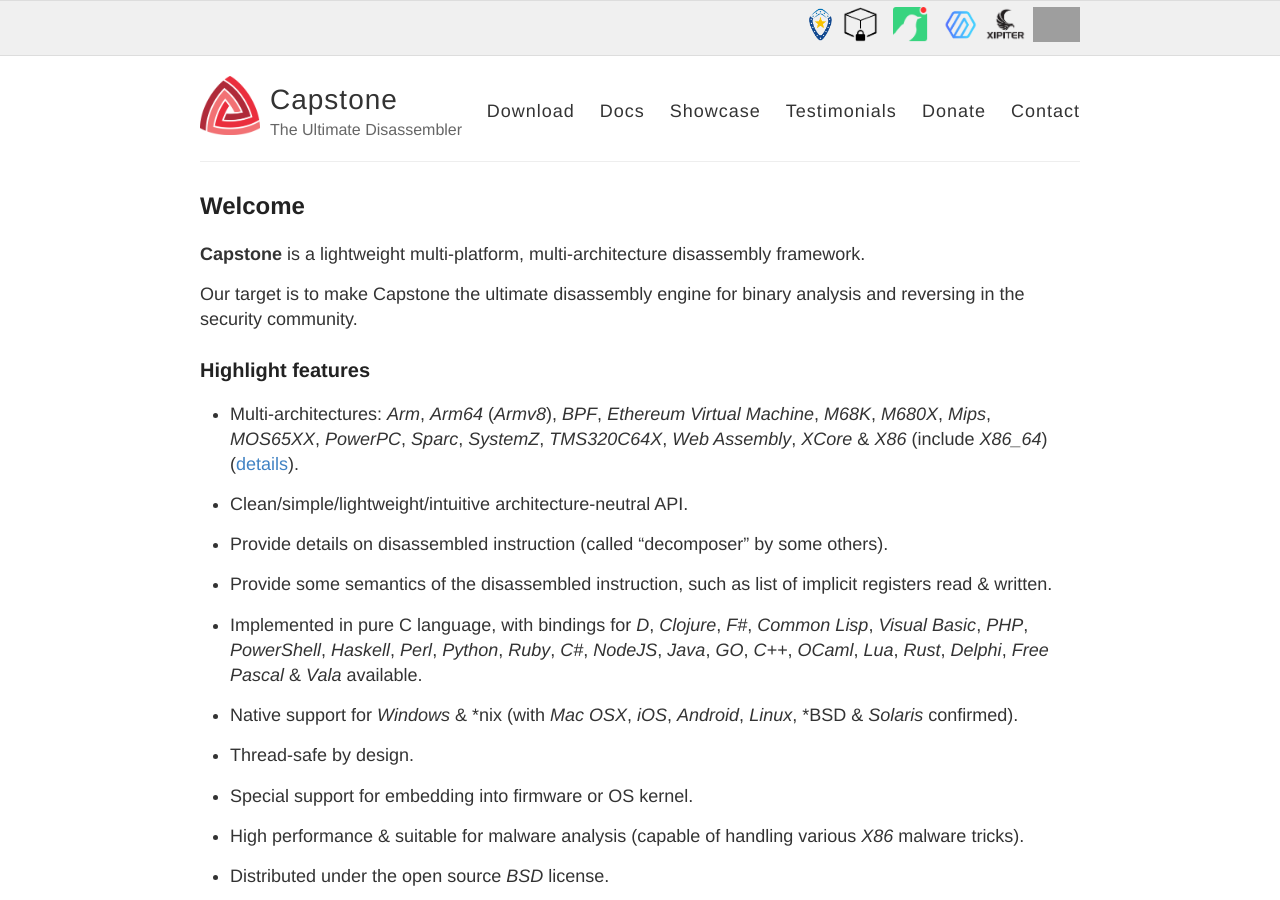
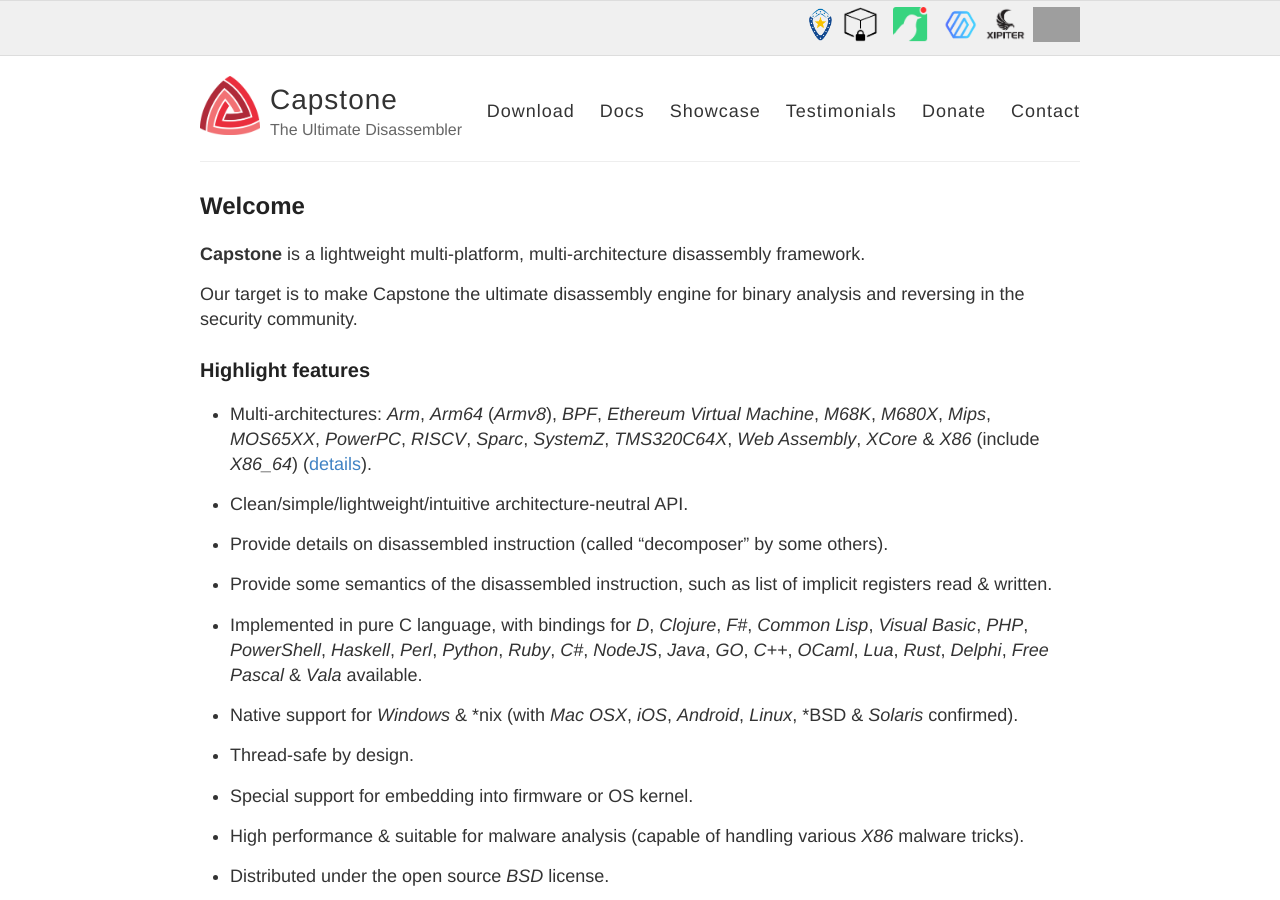
Before and after one commit to capstone-engine/capstone-engine.github.io, a Jekyll site: the page built from index.md, in a window 1280 px wide and 900 px high. Built offline with Jekyll 4.4.1, drawn with Linux system fonts in a browser that asks for light colours; grey boxes are pictures that could not be loaded.

Commit message:
add RISCV

```diff
--- a/index.md
+++ b/index.md
@@ -11,7 +11,7 @@
 
 ### Highlight features
 
-- Multi-architectures: *Arm*, *Arm64* (*Armv8*), *BPF*, *Ethereum Virtual Machine*, *M68K*, *M680X*, *Mips*, *MOS65XX*, *PowerPC*, *Sparc*, *SystemZ*, *TMS320C64X*, *Web Assembly*, *XCore* & *X86* (include *X86_64*) ([details](arch.html)).
+- Multi-architectures: *Arm*, *Arm64* (*Armv8*), *BPF*, *Ethereum Virtual Machine*, *M68K*, *M680X*, *Mips*, *MOS65XX*, *PowerPC*, *RISCV*, *Sparc*, *SystemZ*, *TMS320C64X*, *Web Assembly*, *XCore* & *X86* (include *X86_64*) ([details](arch.html)).
 
 - Clean/simple/lightweight/intuitive architecture-neutral API.
 
```
